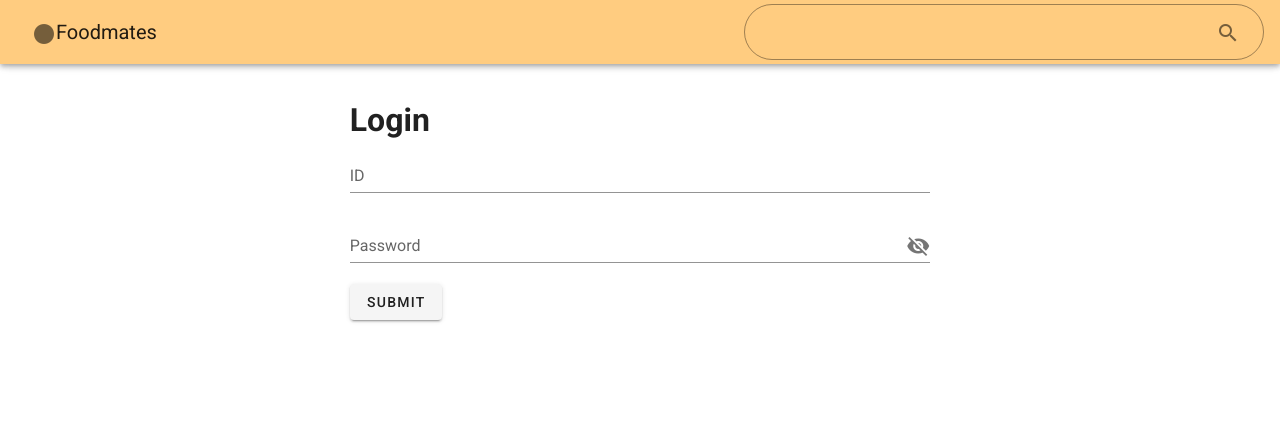
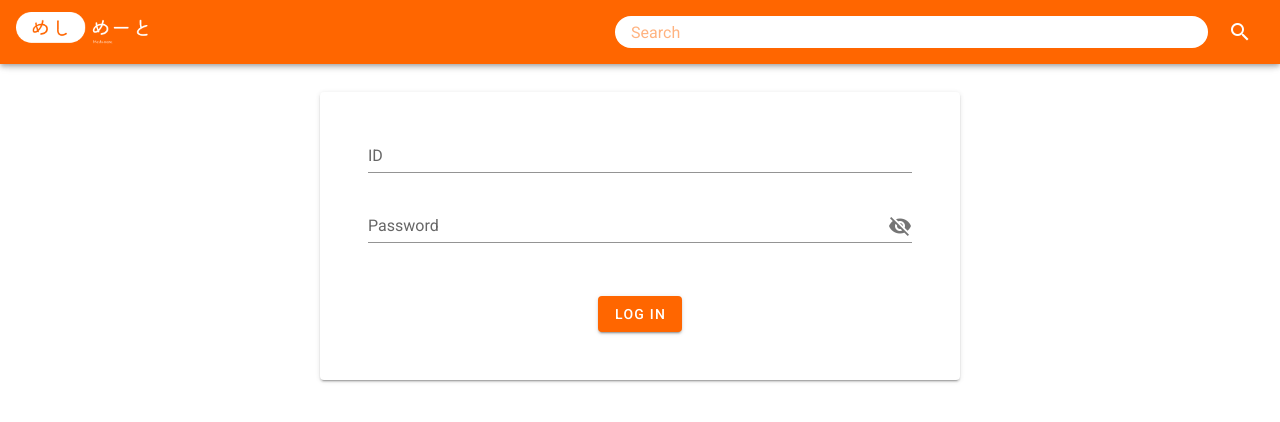
Before and after one commit to jigintern/Foodmates-client, a Vue app: page /login in a window 1280 px wide. Shown: the top 422 px of the page. Built offline with nearby package versions, Linux system fonts and the light colour scheme.

Commit message:
change: login-page

```diff
--- a/src/components/TheHeader/TheHeader.vue
+++ b/src/components/TheHeader/TheHeader.vue
@@ -1,16 +1,11 @@
 <template>
   <v-app-bar color="primary" app>
-    <v-flex xs3>
-      <v-toolbar-title>
-        <the-header-logo class="ml-4" />
-      </v-toolbar-title>
-    </v-flex>
-    <v-spacer />
-    <v-flex xs5>
-      <v-toolbar-items>
-        <the-header-search-window />
-      </v-toolbar-items>
-    </v-flex>
+    <v-toolbar-title>
+      <the-header-logo />
+    </v-toolbar-title>
+    <v-toolbar-items class="ml-auto" style="width:52%;">
+      <the-header-search-window style="width:100%;" />
+    </v-toolbar-items>
   </v-app-bar>
 </template>
 
--- a/src/components/TheHeader/TheHeaderLogo/TheHeaderLogo.vue
+++ b/src/components/TheHeader/TheHeaderLogo/TheHeaderLogo.vue
@@ -1,7 +1,6 @@
 <template>
   <div class="header-logo">
-    <v-icon>mdi-circle</v-icon>
-    <span @click="reload" style="cursor:pointer;">Foodmates</span>
+      <img src="/img/logotype.png" @click="reload" style="height:32px;cursor:pointer;">
   </div>
 </template>
 
--- a/src/components/TheHeader/TheHeaderSearchWindow/TheHeaderSearchWindow.vue
+++ b/src/components/TheHeader/TheHeaderSearchWindow/TheHeaderSearchWindow.vue
@@ -1,8 +1,12 @@
 <template>
-  <v-flex d-flex fill-height>
-    <v-text-field height="48" class="search-form" outlined color="orange" append-icon="search" rounded single-line hide-details flat />
-  </v-flex>
+   <v-form class="d-flex align-center">
+     <input placeholder="Search" class="white primary--text px-4" style="width:100%;height:32px;font-size:16px;border-radius:16px;outline:0;">
+     <v-btn icon class="ml-2" color="white"><v-icon>search</v-icon></v-btn>
+  </v-form>
 </template>
 
 <style scoped>
+input::placeholder{
+  color: #ff66007f;
+}
 </style>
--- a/src/plugins/vuetify.js
+++ b/src/plugins/vuetify.js
@@ -10,7 +10,7 @@ export default new Vuetify({
   theme: {
     themes: {
       light: {
-        primary: colors.orange.lighten3,
+        primary: '#ff6600',
         accent: colors.amber.accent2,
         secondary: colors.blueGrey.darken4,
         info: colors.teal.lighten1,
--- a/src/views/Login.vue
+++ b/src/views/Login.vue
@@ -1,10 +1,13 @@
 <template>
-  <div class="login-form mt-5">
-    <v-form @submit.prevent="onSubmit">
-      <v-layout justify-center>
-        <v-flex xs6>
-          <h1>Login</h1>
-          <v-text-field v-model="id" label="ID" @keyup.enter="onSubmit" />
+  <div class="d-flex justify-center">
+    <v-card class="mt-4 px-12 py-8" style="flex:0 1 640px;">
+      <v-form @submit.prevent="onSubmit" class="d-flex flex-column align-center">
+        <v-text-field
+          v-model="id"
+          label="ID"
+          @keyup.enter="onSubmit"
+          style="width:100%;"
+        />
         <v-text-field
           v-model="password"
           label="Password"
@@ -12,13 +15,13 @@
           :type="password_show ? 'text' : 'password'"
           @click:append="password_show = !password_show"
           @keyup.enter="onSubmit"
+          style="width:100%;"
         />
-          <v-btn @click="onSubmit">
-            Submit
+        <v-btn @click="onSubmit" color="primary" class="mt-8 mb-4">
+          log in
         </v-btn>
-        </v-flex>
-      </v-layout>
       </v-form>
+    </v-card>
   </div>
 </template>
 
```
Also changed, not shown: public/img/logotype.png (added). Lines whose indentation alone changed are shown as unchanged.
